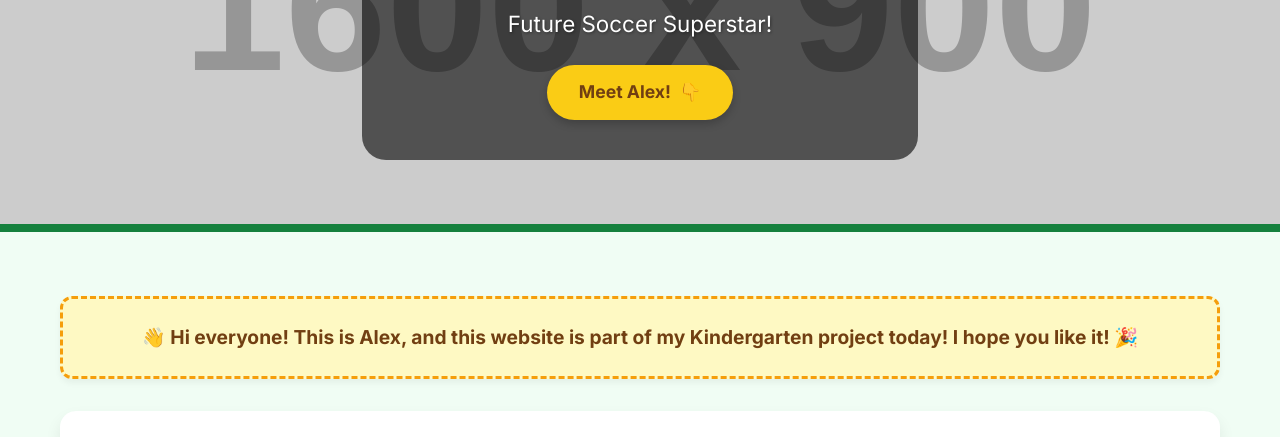
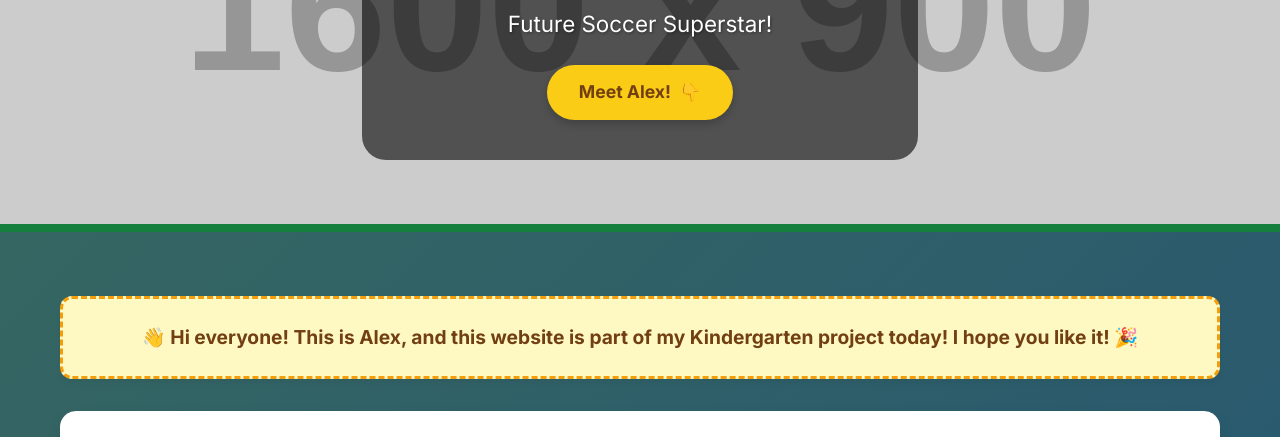
Before and after one commit to wacoachrusso/alexanderzm-website, a plain HTML site: page index.html in a window 1280 px wide. Shown: the part 350-787 px from the top of the page. Drawn offline with nearby package versions, Linux system fonts and the light colour scheme; placeholder pictures from the web are drawn by us; a script that the page names is missing.

Commit message:
style: Implement premium gradient background for all pages

```diff
--- a/style.css
+++ b/style.css
@@ -1,10 +1,12 @@
 /* Alex's Soccer World - Custom Styles */
 
 body {
-    font-family: 'Inter', sans-serif; /* Already set, but good to have here */
-    background-color: #f0fdf4; /* Light green like a soccer field */
-    color: #333; /* Default text color */
-    line-height: 1.6;
+    font-family: 'Inter', sans-serif; /* Existing font */
+    background: linear-gradient(135deg, #3A6B5D 0%, #2A5A6E 100%); /* New gradient */
+    background-attachment: fixed; /* Gradient stays fixed on scroll */
+    color: #E8E8E8; /* New light default text color */
+    line-height: 1.6; /* Existing line height */
+    min-height: 100vh; /* Ensure full viewport height coverage */
 }
 
 /* Consistent Page Padding */
```
